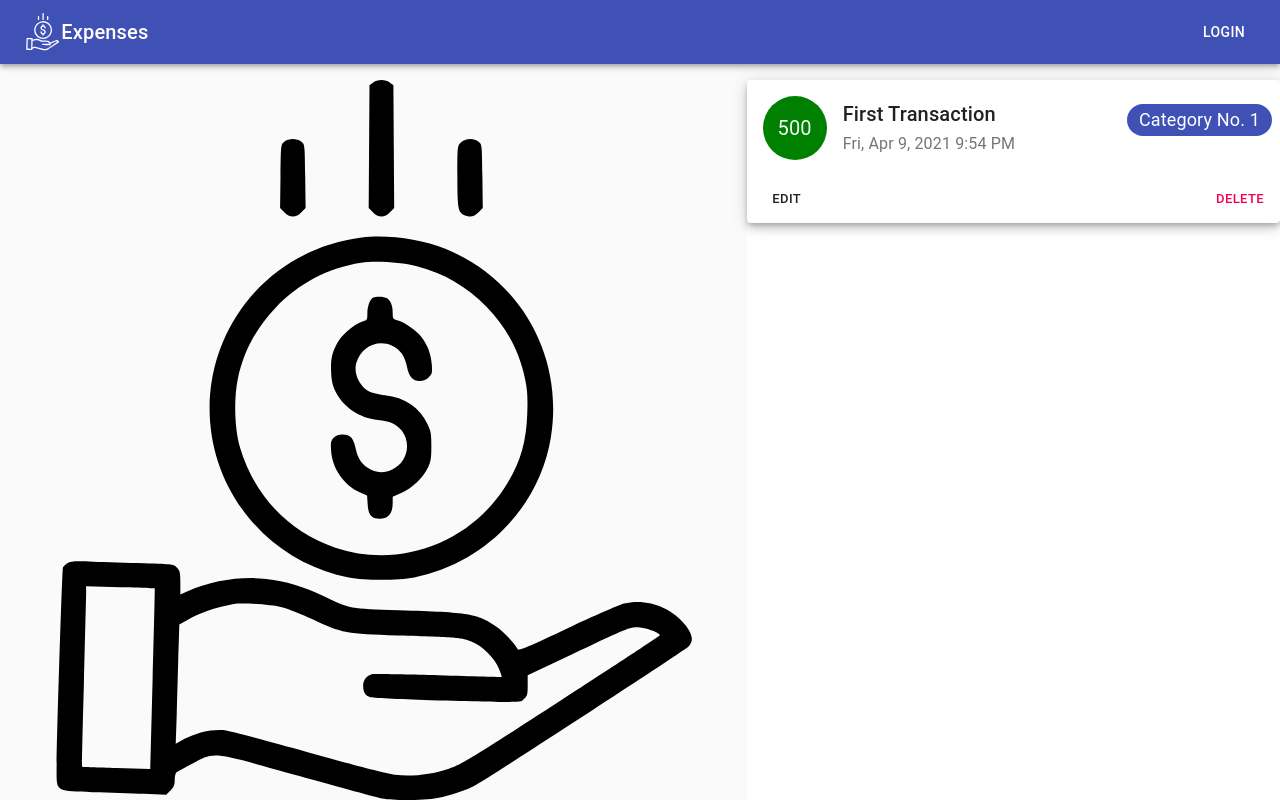
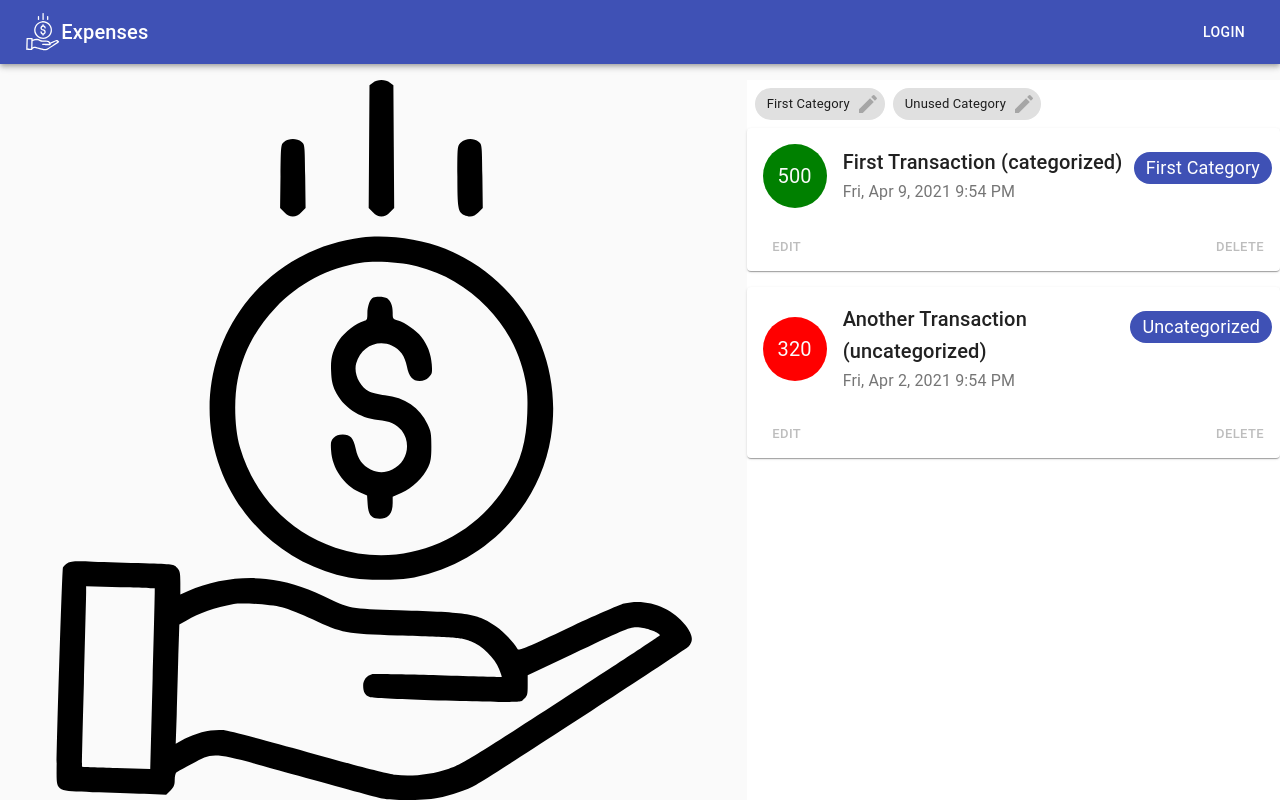
Before and after one commit to my-expenses/web, a React (Create React App) app: page /login in a window 1280 px wide. Built offline with nearby package versions, Linux system fonts and the light colour scheme; no server answers; what axios-auth-refresh would draw is missing.

Commit message:
Added some non editable data to landing page

```diff
--- a/src/home/categories_chips/CategoryChipUI.js
+++ b/src/home/categories_chips/CategoryChipUI.js
@@ -12,7 +12,7 @@ const CategoryChipUi = props => {
       onDelete={() => props.handleEditDialogOpen(props.category)}
       className={classes.chip}
       deleteIcon={
-        <IconButton disabled={props.showTextField}>
+        <IconButton disabled={props.showTextField || props.displayOnly}>
           <EditIcon/>
         </IconButton>
       }
@@ -25,6 +25,7 @@ CategoryChipUi.propTypes = {
   category: PropTypes.object,
   handleEditDialogOpen: PropTypes.func,
   showTextField: PropTypes.bool,
+  displayOnly: PropTypes.bool,
 };
 
 export default CategoryChipUi;
--- a/src/home/transactions_cards/TransactionCardUI.js
+++ b/src/home/transactions_cards/TransactionCardUI.js
@@ -33,8 +33,9 @@ const TransactionCardUi = (props) => {
       />
 
       <CardActions disableSpacing>
-        <Button size="small" onClick={() => props.handleClickOpen(props.transaction)}>Edit</Button>
-        <Button size="small" className={classes.deleteButton} color="secondary"
+        <Button size="small" disabled={props.displayOnly}
+                onClick={() => props.handleClickOpen(props.transaction)}>Edit</Button>
+        <Button size="small" disabled={props.displayOnly} className={classes.deleteButton} color="secondary"
                 onClick={() => props.deleteTransaction(props.transaction.ID)}>Delete</Button>
       </CardActions>
     </Card>
@@ -46,7 +47,7 @@ TransactionCardUi.propTypes = {
   categoryTitle: PropTypes.string,
   handleClickOpen: PropTypes.func,
   deleteTransaction: PropTypes.func,
-
+  displayOnly: PropTypes.bool,
 }
 
 export default TransactionCardUi;
--- a/src/home/transactions_cards/TransactionsCards.js
+++ b/src/home/transactions_cards/TransactionsCards.js
@@ -32,13 +32,13 @@ const TransactionsCards = props => {
 
 
         {!props.categoriesState.loading && props.transactionsData.transactions.map(data => {
+          let category = props.categoriesState.categories.find(category => category.ID === data.categoryID)
           return (
             <Grid item key={data.ID} xs={12} lg={6}>
               <TransactionCardUi
               transaction={data}
               categoryTitle={
-                (data.categoryID === null) ? "Uncategorized"
-                  : props.categoriesState.categories.find(category => category.ID === data.categoryID).title
+                (category === undefined) ? "Uncategorized" : category.title
               }
               deleteTransaction={props.deleteTransaction}
               handleClickOpen={props.handleClickOpen}
--- a/src/landing/Landing.js
+++ b/src/landing/Landing.js
@@ -1,61 +1,54 @@
+import PropTypes from "prop-types"
 import styles from "./styling";
-import cardStyles from "../home/transactions_cards/TransactionCardStyling"
+import categoriesStyles from "../home/styling"
 import Grid from "@material-ui/core/Grid";
-import {
-  Card, CardActions,
-  CardHeader,
-  CssBaseline,
-  Paper,
-  Tooltip
-} from "@material-ui/core";
-import Button from "@material-ui/core/Button";
-import Avatar from "@material-ui/core/Avatar";
-import moment from "moment";
-import Chip from "@material-ui/core/Chip";
+import {CssBaseline, Paper} from "@material-ui/core";
+import TransactionCardUi from "../home/transactions_cards/TransactionCardUI";
+import CategoryChipUi from "../home/categories_chips/CategoryChipUI";
 
-const Landing = () => {
+const Landing = (props) => {
   const classes = styles();
-  const cardClasses = cardStyles();
+  const categoriesClasses = categoriesStyles()
   return (
     <Grid container component="main" className={classes.root}>
       <CssBaseline />
-      <Grid item xs={12} sm={4} md={7} className={classes.image} >
+      <Grid item xs={12} sm={4} md={7} className={classes.image} />
+      <Grid item xs={12} sm={8} md={5} component={Paper} elevation={0} square>
 
-      </Grid>
-      <Grid item xs={12} sm={8} md={5} component={Paper} elevation={0} square>
-        <Grid item xs={12}>
-          <Card className={cardClasses.card} elevation={6}>
-            <CardHeader
-              avatar={
-                <Tooltip title={500} arrow>
-                  <Avatar className={cardClasses.incomeAvatar}>
-                    500
-                  </Avatar>
-                </Tooltip>
-              }
+        <Paper component="ul" className={categoriesClasses.root}>
+        {props.categories.map((data) => {
+          return (
+            <li key={data.ID}>
+              <CategoryChipUi
+                category={data}
+                displayOnly={true}
+              />
+            </li>
+          );
+        })}
+        </Paper>
 
-              title="First Transaction"
-              subheader={new moment(new Date()).format("llll")}
-              titleTypographyProps={{variant: "h6"}}
-              subheaderTypographyProps={{variant: "subtitle1"}}
-              action={
-                <Chip
-                  label="Category No. 1"
-                  color="primary"
-                  className={cardClasses.chipText}
+        <Grid container spacing={2}>
+          {props.transactions.map(data => {
+            return(
+              <Grid item key={data.ID} xs={12}>
+                <TransactionCardUi
+                  transaction={data}
+                  categoryTitle={data.categoryTitle}
+                  displayOnly={true}
                 />
-              }
-            />
-
-            <CardActions disableSpacing className={cardClasses.cardActions}>
-              <Button size="small">Edit</Button>
-              <Button size="small" className={cardClasses.deleteButton} color="secondary">Delete</Button>
-            </CardActions>
-          </Card>
+              </Grid>
+            )
+          })}
         </Grid>
       </Grid>
     </Grid>
   );
 };
 
+Landing.propTypes = {
+  transactions: PropTypes.array,
+  categories: PropTypes.array,
+}
+
 export default Landing;
--- a/src/landing/LandingContainer.js
+++ b/src/landing/LandingContainer.js
@@ -1,9 +1,41 @@
 import Landing from "./Landing";
 
 const LandingContainer = () => {
+  const transactions = [
+    {
+      ID: 1,
+      title: "First Transaction (categorized)",
+      amount: 500,
+      type: true, // income
+      categoryTitle: "First Category",
+      date: new Date(),
+    },
+    {
+      ID: 2,
+      title: "Another Transaction (uncategorized)",
+      amount: 320,
+      type: false, // expense
+      categoryTitle: "Uncategorized",
+      date: new Date().setDate(new Date().getDate() - 7), // a date which is a week ago
+    },
+  ]
+  const categories = [
+    {
+      ID: 1,
+      title: "First Category"
+    },
+    {
+      ID: 2,
+      title: "Unused Category"
+    }
+  ]
+
   return (
     <div>
-      <Landing />
+      <Landing
+        transactions={transactions}
+        categories={categories}
+      />
     </div>
   );
 };
```
